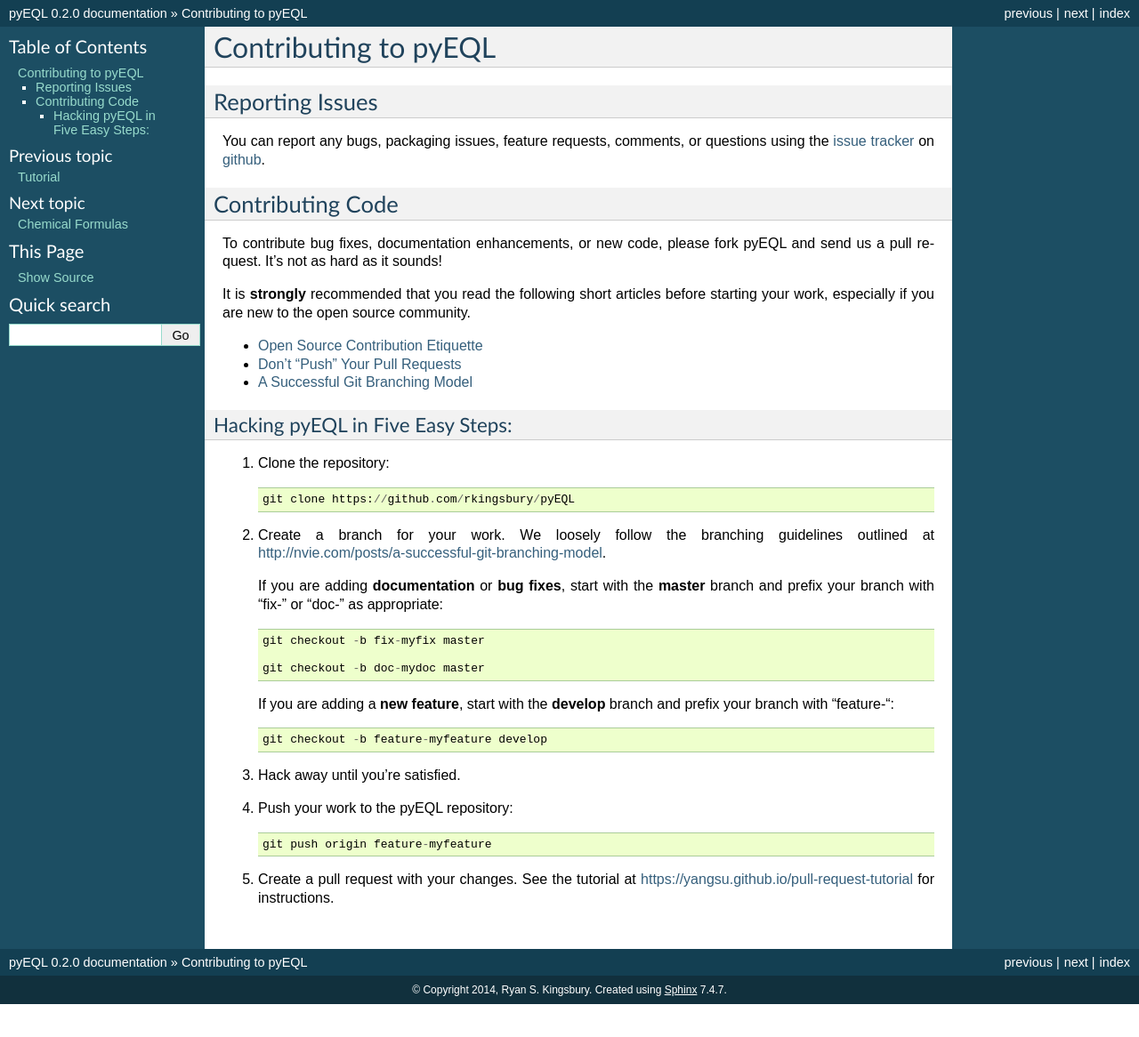
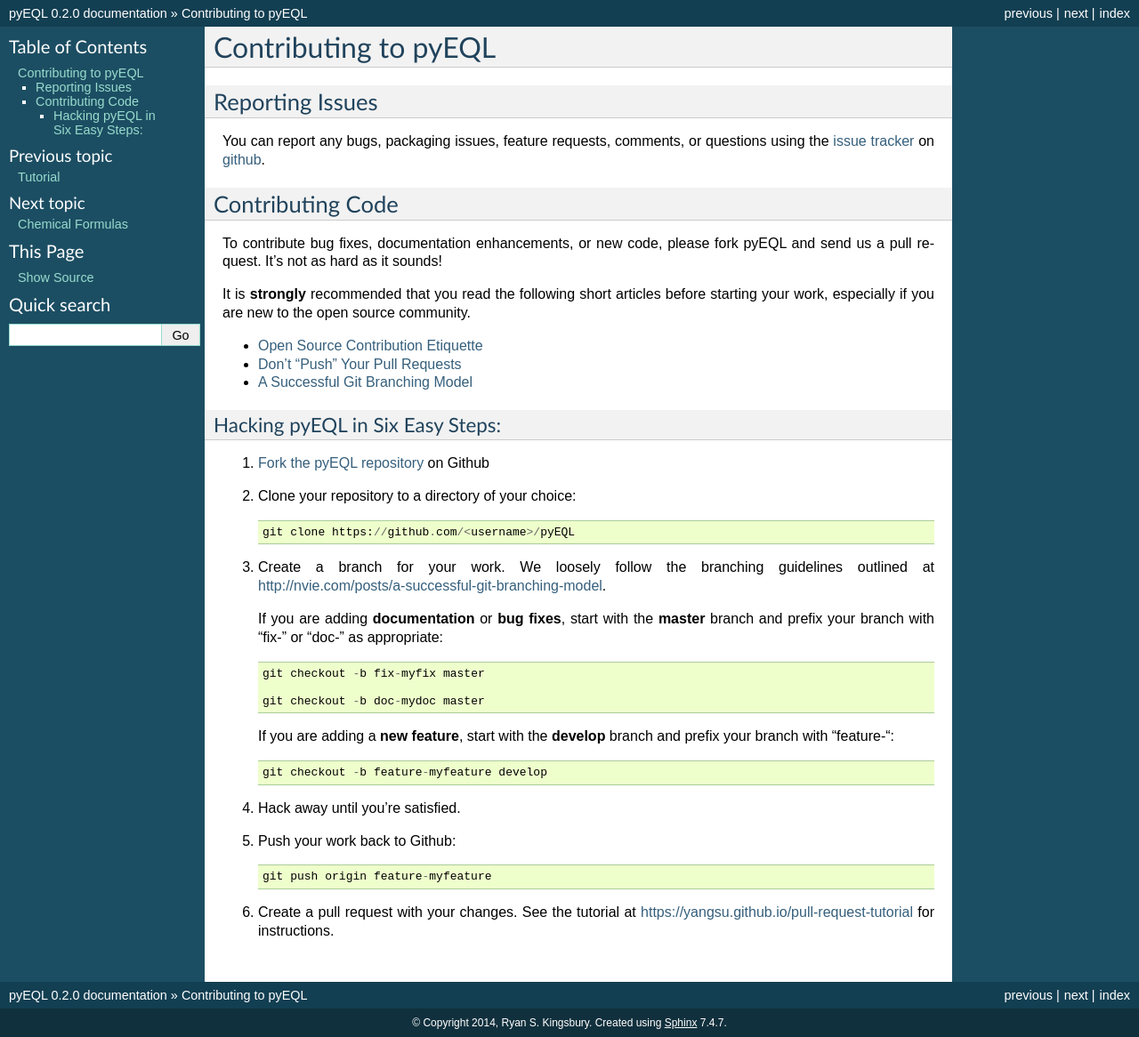
Before and after one commit to KingsburyLab/pyEQL, a Sphinx documentation site: the page built from pyEQL/docs/source/contributing.rst, in a window 1280 px wide. Shown: the whole page at 89% size. Built offline with Sphinx 7.4.7, drawn with Linux system fonts in a browser that asks for light colours; before the commit the page ends 1129 px from its top, so only the background shows below that.

Commit message:
Correct contributing documentation to include forking on Github.

```diff
--- a/pyEQL/docs/source/contributing.rst
+++ b/pyEQL/docs/source/contributing.rst
@@ -23,14 +23,16 @@ before starting your work, especially if you are new to the open source communit
 * `A Successful Git Branching Model <http://nvie.com/posts/a-successful-git-branching-model>`_
 
 
-Hacking pyEQL in Five Easy Steps:
+Hacking pyEQL in Six Easy Steps:
 ---------------------------------
 
-1. Clone the repository::
+1. `Fork the pyEQL repository <https://help.github.com/articles/fork-a-repo/>`_ on Github
 
-    git clone https://github.com/rkingsbury/pyEQL
+2. Clone your repository to a directory of your choice::
 
-2. Create a branch for your work. We loosely follow the branching guidelines
+    git clone https://github.com/<username>/pyEQL
+
+3. Create a branch for your work. We loosely follow the branching guidelines
    outlined at http://nvie.com/posts/a-successful-git-branching-model.
 
    If you are adding **documentation** or **bug fixes**, start with the **master** branch and
@@ -45,10 +47,10 @@ Hacking pyEQL in Five Easy Steps:
 
     git checkout -b feature-myfeature develop
 
-3. Hack away until you're satisfied.
+4. Hack away until you're satisfied.
 
-4. Push your work to the pyEQL repository::
+5. Push your work back to Github::
 
     git push origin feature-myfeature
 
-5. Create a pull request with your changes. See the tutorial at https://yangsu.github.io/pull-request-tutorial for instructions.
+6. Create a pull request with your changes. See the tutorial at https://yangsu.github.io/pull-request-tutorial for instructions.
```
